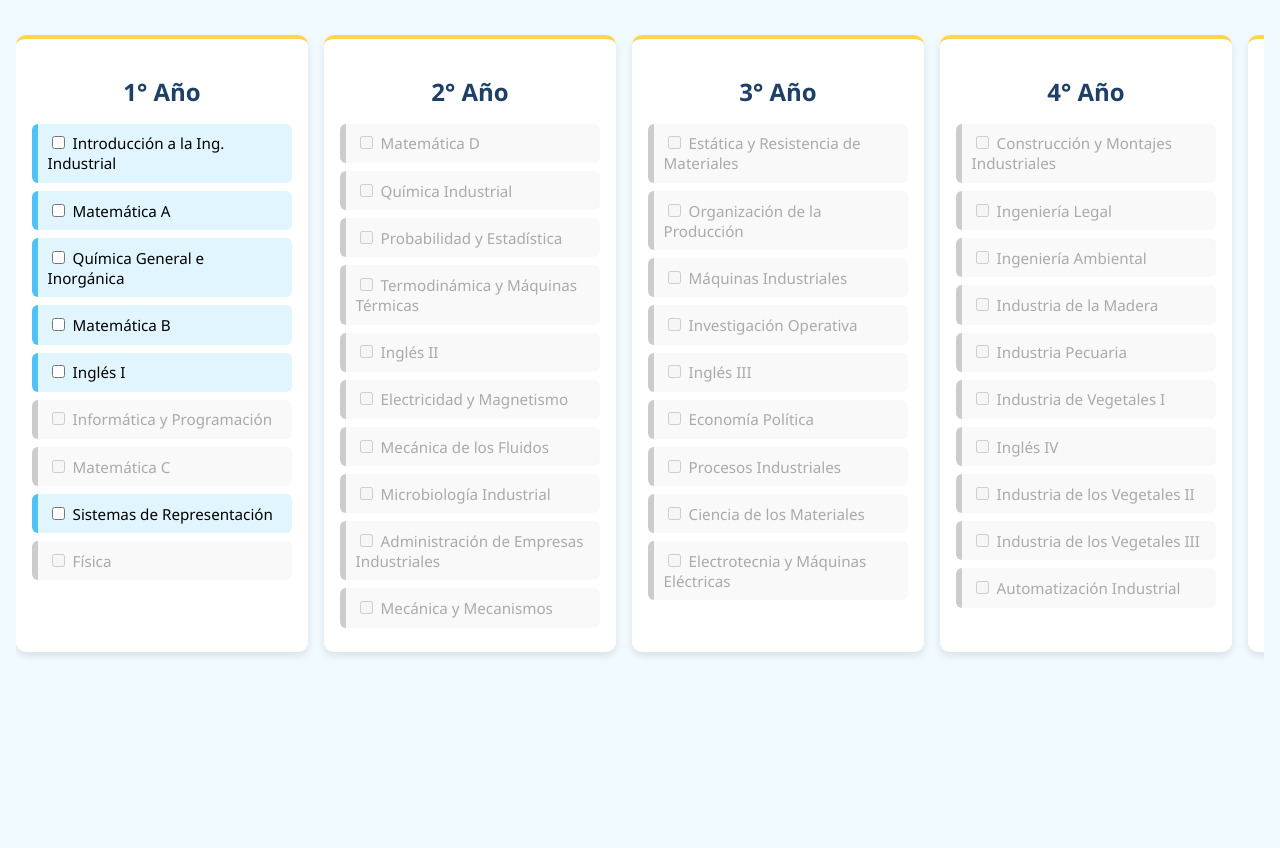
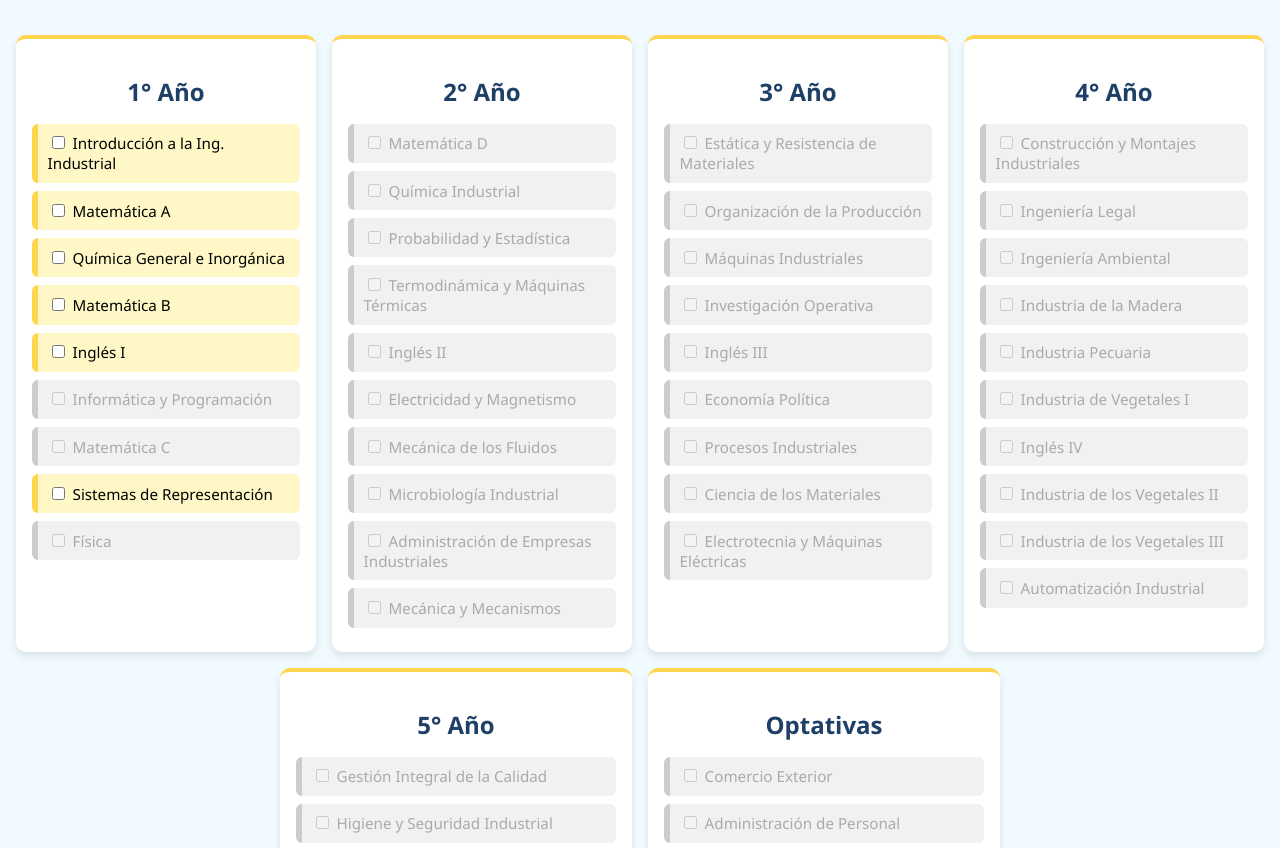
Before and after one commit to gudalupe12/malla-industrial, a plain HTML site: page index.html in a window 1280 px wide. Shown: the part 83-931 px from the top of the page. Before the commit the page ends 800 px from the top, so only its background shows below. Drawn offline with Linux system fonts and the light colour scheme.

Commit message:
Update index3.html

```diff
--- a/index.html
+++ b/index.html
@@ -18,28 +18,30 @@
 
     .grid {
       display: flex;
+      flex-wrap: wrap;
       gap: 1rem;
-      overflow-x: auto;
+      justify-content: center;
       padding: 1rem 0;
     }
 
-    .year-column {
+    .year-column, .optativas-column {
       background: #ffffff;
       border-radius: 10px;
       padding: 1rem;
       box-shadow: 0 4px 8px rgba(0,0,0,0.1);
       min-width: 260px;
+      max-width: 320px;
+      flex: 1;
       border-top: 4px solid #ffd54f;
     }
 
-    .year-column h2 {
+    .year-column h2, .optativas-column h2 {
       text-align: center;
       color: #1e3f66;
       margin-bottom: 1rem;
     }
 
     .subject {
-      background: #e1f5fe;
       margin: 0.5rem 0;
       padding: 0.6rem;
       border-radius: 6px;
@@ -47,18 +49,25 @@
       position: relative;
       transition: 0.2s ease;
       font-size: 0.95em;
+      background: #fff8c6; /* amarillo claro por defecto */
+      border-left: 6px solid #ffd54f;
+    }
+
+    .subject.aprobada {
+      background: #cbeeff; /* celeste para aprobadas */
       border-left: 6px solid #4fc3f7;
+    }
+
+    .subject.locked {
+      background: #f1f1f1;
+      color: #aaa;
+      cursor: not-allowed;
+      border-left: 6px solid #ccc;
     }
 
     .subject input[type="checkbox"] {
       margin-right: 0.5rem;
-    }
-
-    .subject.locked {
-      background: #f9f9f9;
-      color: #aaa;
-      cursor: not-allowed;
-      border-left: 6px solid #ccc;
+      cursor: pointer;
     }
 
     .subject.locked input {
@@ -66,7 +75,7 @@
     }
 
     .subject:hover:not(.locked) {
-      background: #b3e5fc;
+      background: #fff3a1;
     }
 
     .subject[title]:hover::after {
@@ -87,7 +96,6 @@
 <body>
   <h1>Malla Curricular - Ingeniería Industrial (UNNE)</h1>
   <div class="grid" id="grid"></div>
-
 <script>
   const materias = {
     1: [
@@ -141,28 +149,47 @@
       { id: "40", nombre: "Higiene y Seguridad Industrial", requisitos: ["30", "31"] },
       { id: "41", nombre: "Formulación y Evaluación de Proyectos", requisitos: ["29", "30", "31"] },
       { id: "42", nombre: "Prácticas Profesionales Supervisadas", requisitos: ["32", "33", "34", "36", "37", "38"] },
-        { id: "43", nombre: "Proyecto Agroindustrial (Trabajo Final)", requisitos: [
+      { id: "43", nombre: "Proyecto Agroindustrial", requisitos: [
         "01","02","03","04","05","06","07","08","09","10","11","12","13","14","15",
         "16","17","18","19","20","21","22","23","24","25","26","27","28","29","30",
         "31","32","33","34","35","36","37","38","39","40","41","42"
       ]}
+    ],
+    optativas: [
+      { id: "44", nombre: "Comercio Exterior", requisitos: ["25"] },
+      { id: "45", nombre: "Administración de Personal", requisitos: ["21", "25"] },
+      { id: "46", nombre: "Comercialización", requisitos: ["21"] },
+      { id: "47", nombre: "Bebidas Alcohólicas", requisitos: ["26"] },
+      { id: "48", nombre: "Biocombustibles", requisitos: ["26"] },
+      { id: "49", nombre: "Producción de alcohol", requisitos: ["26"] },
+      { id: "50", nombre: "Producción de Biodiesel", requisitos: ["30"] },
+      { id: "51", nombre: "Ingeniería en nanoprocesos", requisitos: ["26", "27"] },
+      { id: "52", nombre: "Biotecnología Industrial", requisitos: ["26", "27"] },
+      { id: "53", nombre: "Introducción al Marketing", requisitos: ["21", "25"] },
+      { id: "54", nombre: "Producción de almidón", requisitos: ["37"] },
+      { id: "55", nombre: "Aceites esenciales", requisitos: ["36"] },
+      { id: "56", nombre: "Instrumentación y Control", requisitos: ["27", "38"] },
+      { id: "57", nombre: "Sistema de mantenimiento", requisitos: ["26", "29"] },
+      { id: "58", nombre: "Envases", requisitos: ["30", "31"] },
+      { id: "59", nombre: "Bromatología", requisitos: ["26"] },
+      { id: "60", nombre: "Logística", requisitos: ["25"] }
     ]
   };
 
   const aprobadas = JSON.parse(localStorage.getItem("aprobadas") || "[]");
-
   function crearMalla() {
     const grid = document.getElementById("grid");
     grid.innerHTML = "";
 
-      Object.entries(materias).forEach(([anio, lista]) => {
+    // Mostrar años 1 a 5
+    for (let año = 1; año <= 5; año++) {
       const col = document.createElement("div");
       col.className = "year-column";
       const h2 = document.createElement("h2");
-        h2.textContent = `${anio}° Año`;
+      h2.textContent = `${año}° Año`;
       col.appendChild(h2);
 
-        lista.forEach((materia) => {
+      materias[año].forEach((materia) => {
         const div = document.createElement("div");
         div.className = "subject";
 
@@ -180,10 +207,15 @@
         const faltantes = (materia.requisitos || []).filter(
           (req) => !aprobadas.includes(req)
         );
+
         if (faltantes.length > 0) {
           div.classList.add("locked");
           check.disabled = true;
           div.title = "Faltan: " + faltantes.map(id => obtenerNombre(id)).join(", ");
+        }
+
+        if (check.checked) {
+          div.classList.add("aprobada");
         }
 
         check.addEventListener("change", () => {
@@ -201,7 +233,59 @@
       });
 
       grid.appendChild(col);
+    }
+
+    // Mostrar optativas
+    const opt = document.createElement("div");
+    opt.className = "optativas-column";
+    const h2 = document.createElement("h2");
+    h2.textContent = "Optativas";
+    opt.appendChild(h2);
+
+    materias.optativas.forEach((materia) => {
+      const div = document.createElement("div");
+      div.className = "subject";
+
+      const check = document.createElement("input");
+      check.type = "checkbox";
+      check.checked = aprobadas.includes(materia.id);
+      check.disabled = false;
+
+      const label = document.createElement("label");
+      label.textContent = materia.nombre;
+
+      div.appendChild(check);
+      div.appendChild(label);
+
+      const faltantes = (materia.requisitos || []).filter(
+        (req) => !aprobadas.includes(req)
+      );
+
+      if (faltantes.length > 0) {
+        div.classList.add("locked");
+        check.disabled = true;
+        div.title = "Faltan: " + faltantes.map(id => obtenerNombre(id)).join(", ");
+      }
+
+      if (check.checked) {
+        div.classList.add("aprobada");
+      }
+
+      check.addEventListener("change", () => {
+        if (check.checked) {
+          aprobadas.push(materia.id);
+        } else {
+          const index = aprobadas.indexOf(materia.id);
+          if (index > -1) aprobadas.splice(index, 1);
+        }
+        localStorage.setItem("aprobadas", JSON.stringify(aprobadas));
+        crearMalla();
       });
+
+      opt.appendChild(div);
+    });
+
+    grid.appendChild(opt);
   }
 
   function obtenerNombre(id) {
```
Lines whose indentation alone changed are shown as unchanged.
